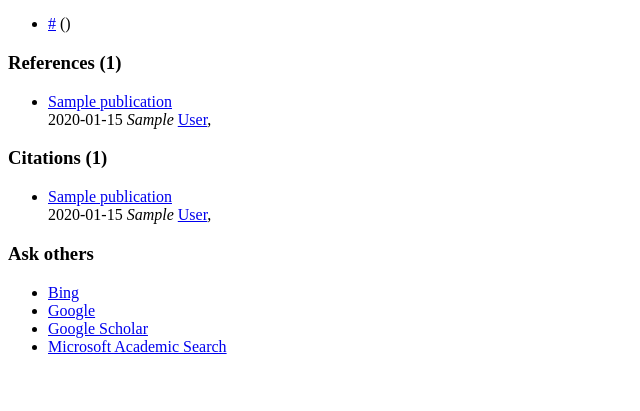
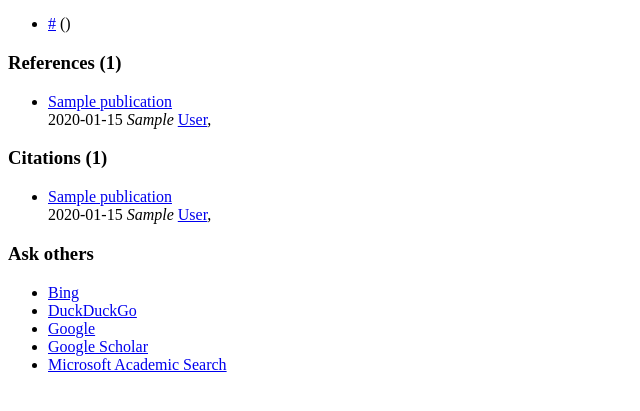
Before and after one commit to citationfinder/scholarly_citation_finder, a Django app: page /frontend/publications/1/ in a window 1280 px wide. Shown: the part 287-698 px from the top of the page, without its empty margins (0-640 px from the left). Run offline with Django 3.2, Linux system fonts and the light colour scheme; tables that the repository leaves empty hold one stand-in row (values such as "Sample post").

Commit message:
add another aks other

```diff
--- a/src/frontend/templates/publications/details.html
+++ b/src/frontend/templates/publications/details.html
@@ -31,6 +31,7 @@
 	<h3>Ask others</h3>
 	<ul>
 		<li><a href="http://www.bing.com/search?q=filetype%3Apdf+{{ publication.title }}" target="_blank">Bing</a></li>
+		<li><a href="https://duckduckgo.com/?q=&quot;{{ publication.title }}&quot;" target="_blank">DuckDuckGo</a></li>
 		<li><a href="https://www.google.de/#q=filetype:pdf+{{ publication.title }}" target="_blank">Google</a></li>
 		<li><a href="https://scholar.google.de/scholar?q={{ publication.title }}" target="_blank">Google Scholar</a></li>
 		<li><a href="http://academic.research.microsoft.com/search?query={{ publication.title }}" target="_blank">Microsoft Academic Search</a></li>
```
